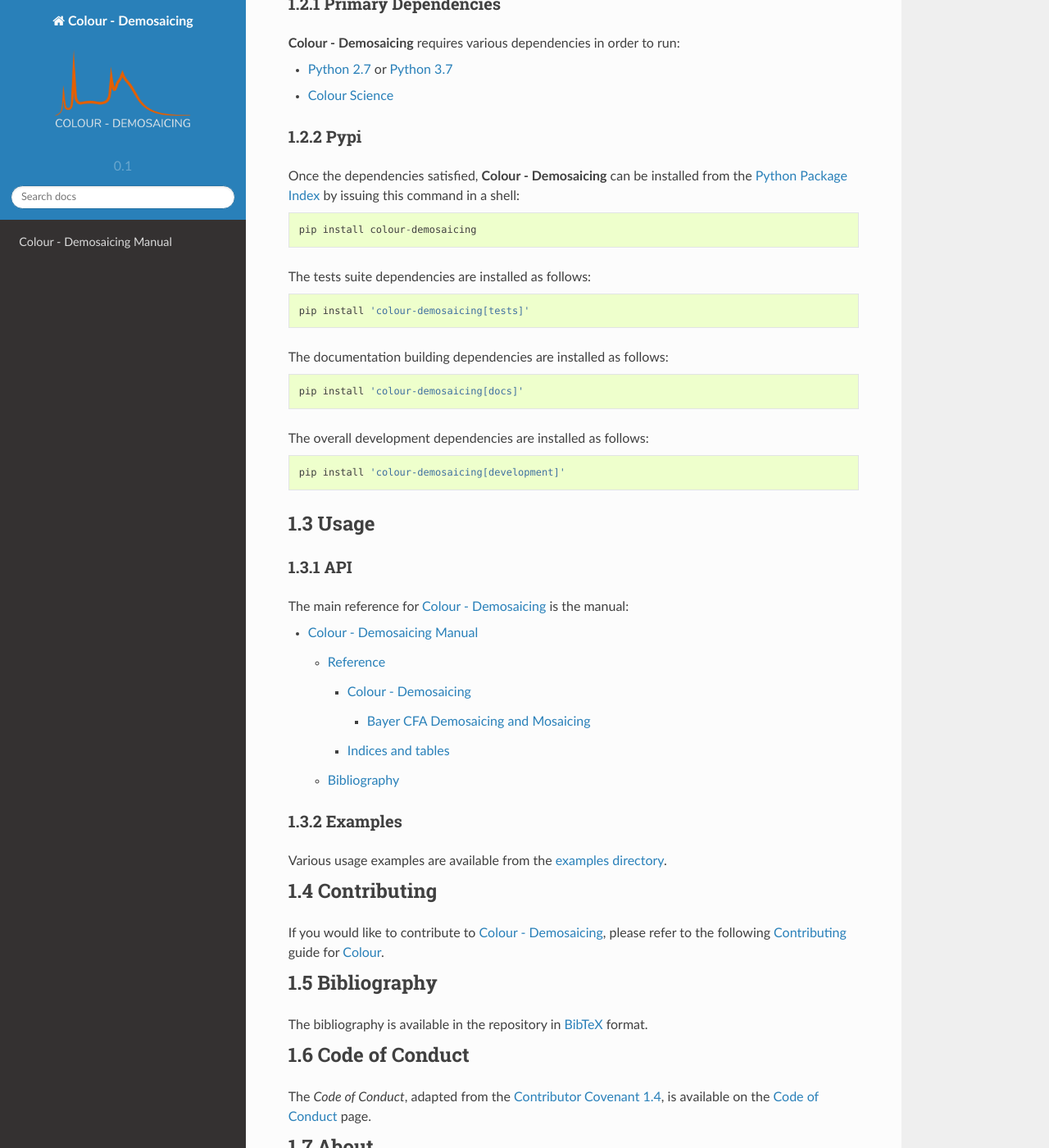
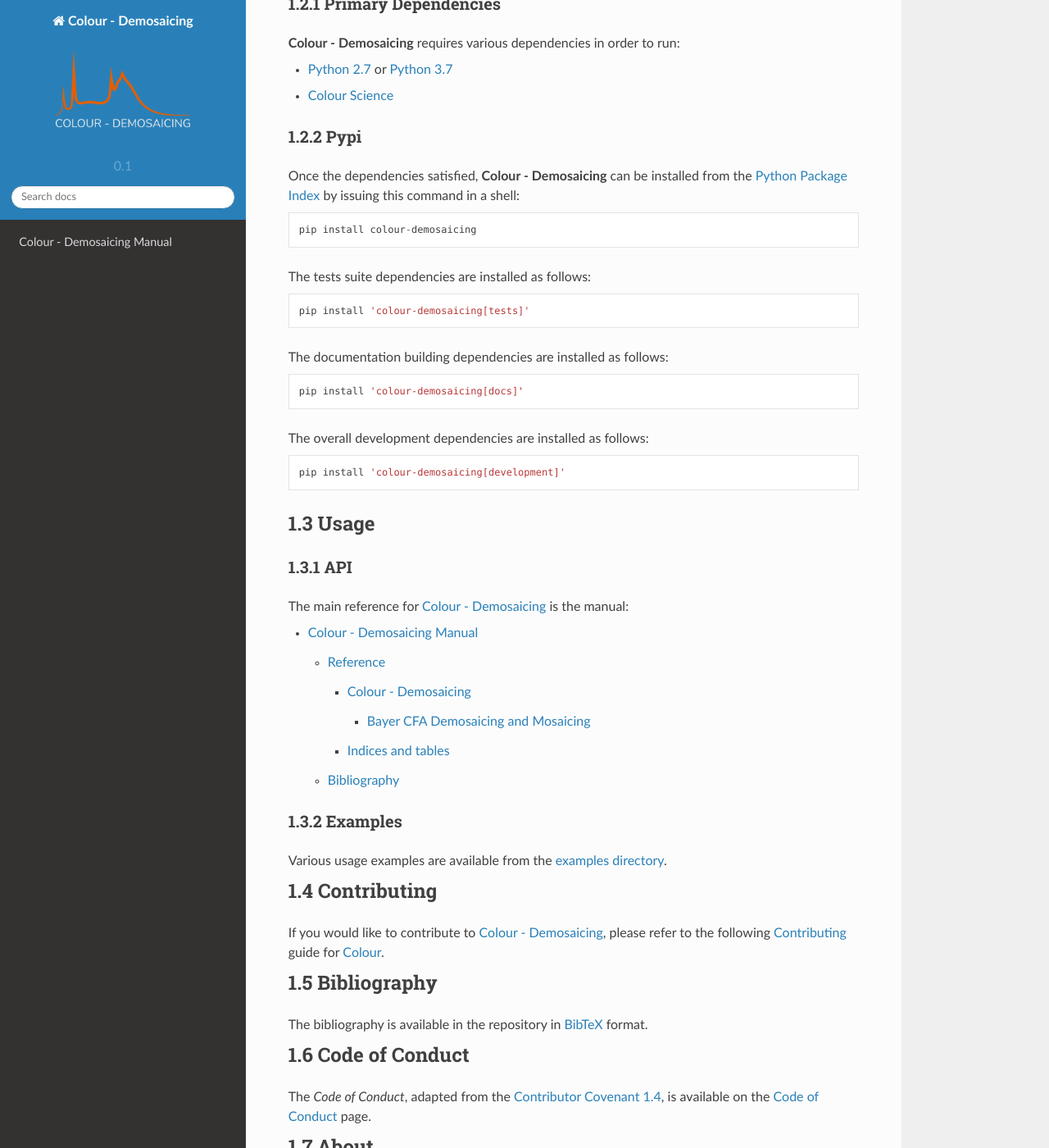
Before and after one commit to colour-science/colour-demosaicing, a Sphinx documentation site: the page built from docs/index.rst, in a window 1280 px wide and 1400 px high, scrolled down 1817 px. Shown: the whole window at 82% size. Built offline with Sphinx 7.4.7 and the Read the Docs theme 2.0.0, drawn with Linux system fonts in a browser that asks for light colours.

Commit message:
Set "Pygments" style.

```diff
--- a/docs/conf.py
+++ b/docs/conf.py
@@ -99,7 +99,7 @@
 # show_authors = False
 
 # The name of the Pygments (syntax highlighting) style to use.
-pygments_style = 'sphinx'
+pygments_style = 'lovelace'
 
 # A list of ignored prefixes for module index sorting.
 # modindex_common_prefix = []
```
